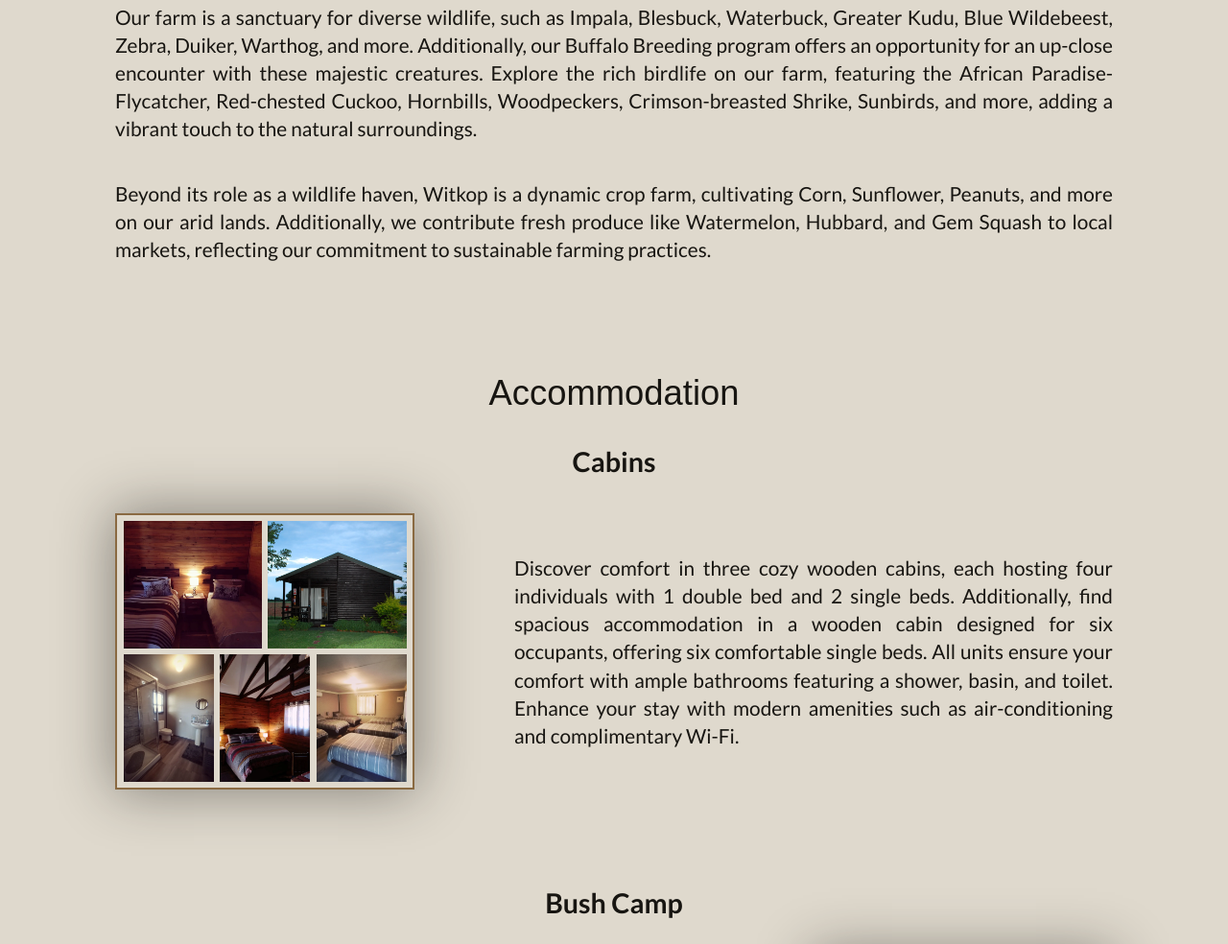
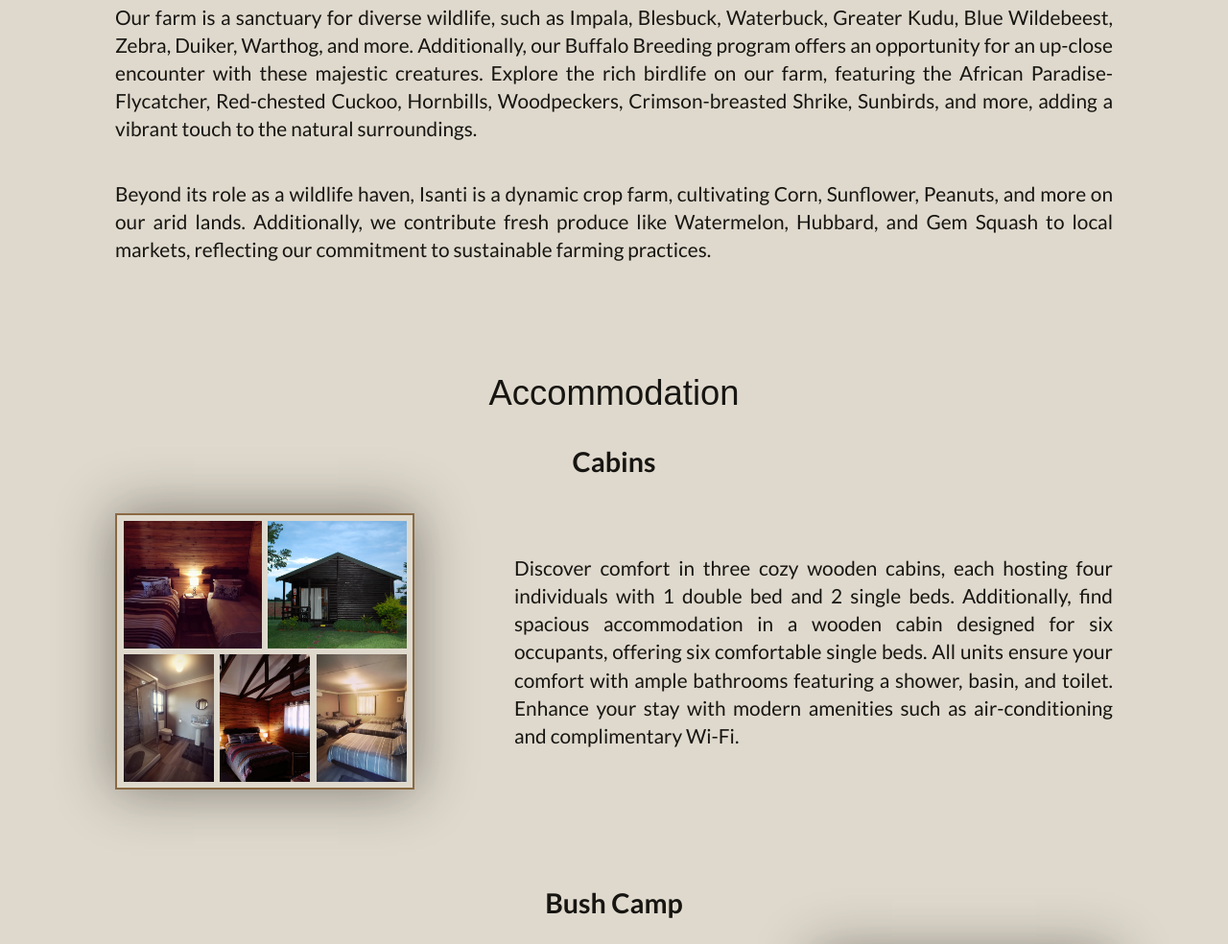
Before and after one commit to SVDwebtech/witkopGuestFarmWebsite048, a website: page index.html in a window 1280 px wide. Shown: the part 2171-3155 px from the top of the page at 96% size. Drawn offline with Linux system fonts and the light colour scheme; a script that the page names is missing; a web font is replaced by a local one.

Commit message:
correct the word witkop to isanti in about section

```diff
--- a/index.html
+++ b/index.html
@@ -104,7 +104,7 @@
                             Crimson-breasted Shrike, Sunbirds, and more, adding a vibrant touch
                             to the natural surroundings.</p>
                         <p class="main__paragraph paragraph paragraph--activities">Beyond its role as a wildlife haven,
-                            Witkop is a dynamic crop farm, cultivating Corn, Sunflower, Peanuts, and
+                            Isanti is a dynamic crop farm, cultivating Corn, Sunflower, Peanuts, and
                             more on our arid lands. Additionally, we contribute fresh produce like
                             Watermelon, Hubbard, and Gem Squash to local markets, reflecting our
                             commitment to sustainable farming practices.</p>
```
